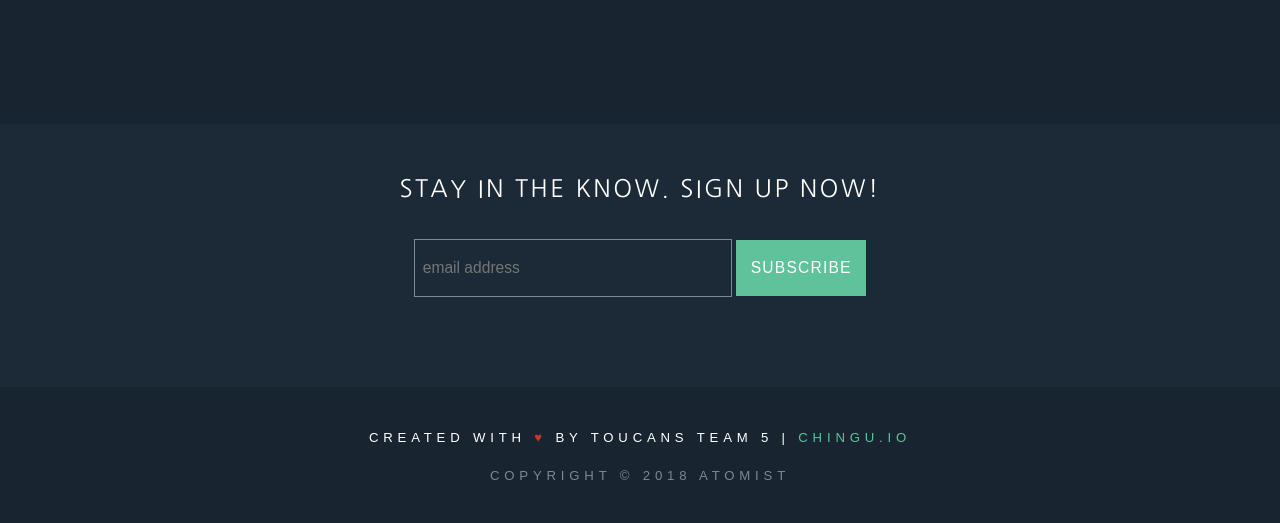
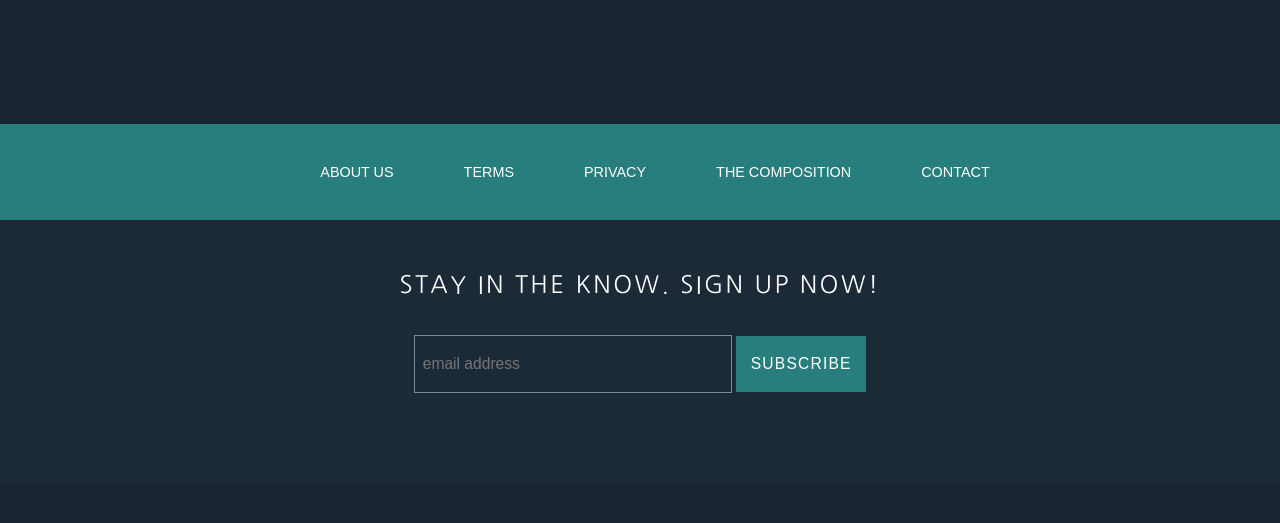
Before and after one commit to chingu-voyage4/Toucans-Team-5, a plain HTML site: page index.html in a window 1280 px wide. Shown: the part 1442-1965 px from the top of the page. Drawn offline with nearby package versions, Linux system fonts and the light colour scheme.

Commit message:
Adds bottom navigation HTML and CSS

```diff
--- a/css/style.css
+++ b/css/style.css
@@ -65,6 +65,7 @@ header {
 
 /*Navigation*/
 .container {
+	width: 100%;
 }
 
 #logo {
@@ -256,6 +257,33 @@ header {
 	color: #5FC29A;
 }
 
+/*Footer Nav*/
+#footer-pre-links {
+	margin: 0 auto;
+	padding: 40px 0;
+	background-color: #287E7D;
+	display: flex;
+	justify-content: center;
+}
+
+#footer-pre-links ul {
+	max-width: 1000px;
+	margin: 0;
+	padding: 0;
+	display: flex;
+	justify-content: space-between;
+	text-transform: uppercase;
+}
+
+#footer-pre-links ul li {
+	margin: 0 20px;
+	font-size: 1.2rem;
+}
+
+#footer-pre-links ul li a {
+	color: #ffffff;
+}
+
 /*Footer Sign Up*/
 #footer-sign-up {
 	padding: 25px 10% 90px 10%;
@@ -285,7 +313,7 @@ header {
 	width: 130px;
 	padding: 19px 8px 19px 8px;
 	border: none;
-	background-color: #5FC29A;
+	background-color: #287E7D;
 	color: #ffffff;
 	font-weight: 400;
 	font-size: 1.3rem;
--- a/index.html
+++ b/index.html
@@ -104,7 +104,13 @@
 
 		<!-- Links -->
 		<section class="default-background" id="footer-pre-links">
-
+			<ul>
+				<li><a href="#space">About Us</a></li>
+				<li><a href="#space">Terms</a></li>
+				<li><a href="#space">Privacy</a></li>
+				<li><a href="#space">The Composition</a></li>
+				<li><a href="#space">Contact</a></li>
+			</ul>
 		</section>
 
 		<!-- Sign up Form -->
```
